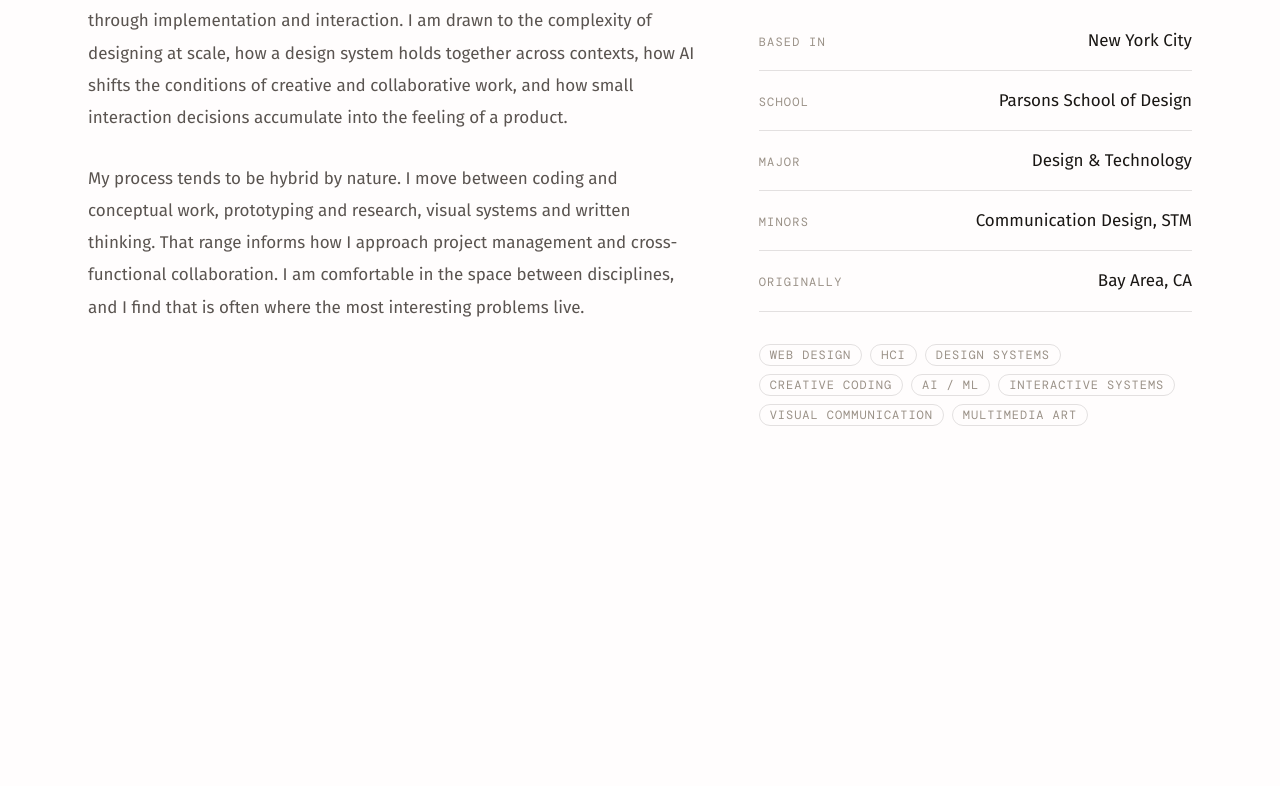
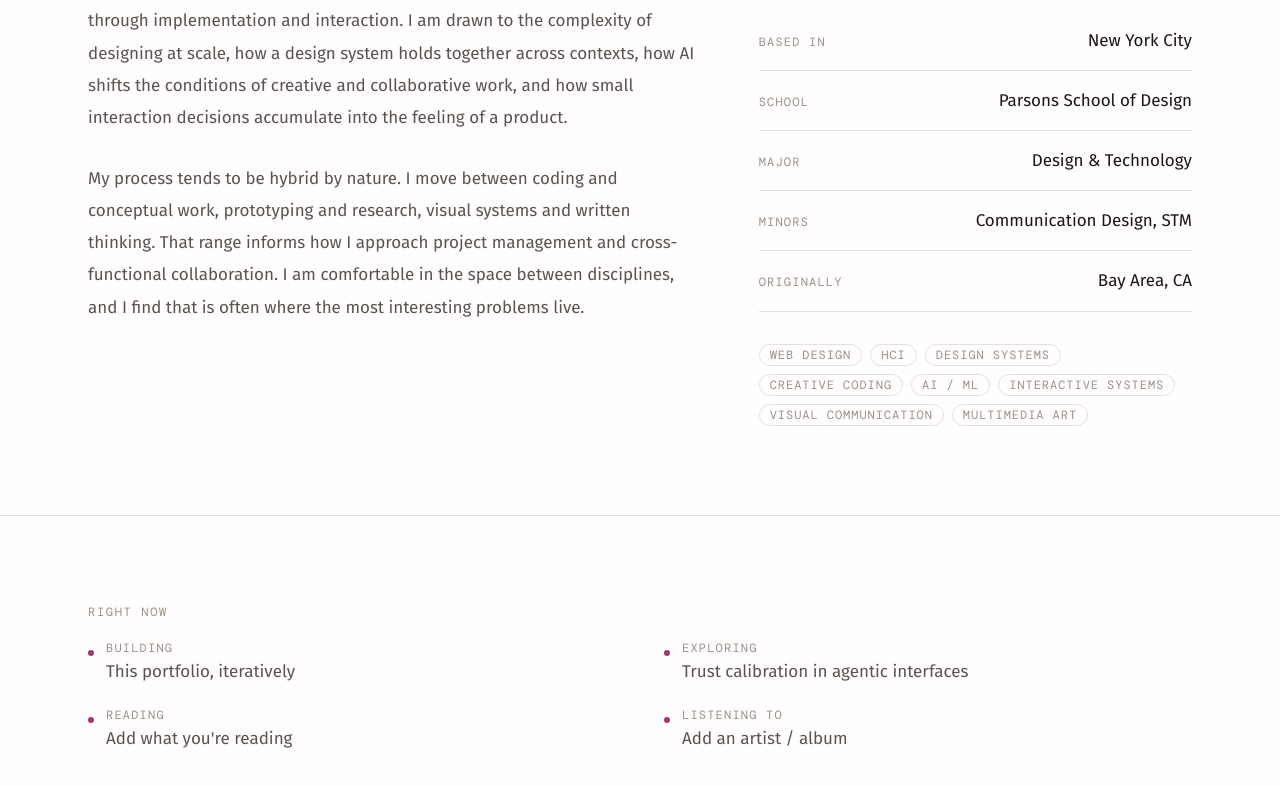
Before and after one commit to isaxt/portfolio-scaffold, a Next.js app: page /about in a window 1280 px wide. Shown: the part 1217-2003 px from the top of the page. Before the commit the page ends 1732 px from the top, so only its background shows below. Built offline with nearby package versions, Linux system fonts and the light colour scheme; a web font is replaced by a local one.

Commit message:
adding about things

```diff
--- a/app/about/page.tsx
+++ b/app/about/page.tsx
@@ -19,6 +19,13 @@ const SKILLS = [
   "Interactive Systems",
   "Visual Communication",
   "Multimedia Art",
+];
+
+const RIGHT_NOW = [
+  { label: "Building", value: "This portfolio, iteratively" },
+  { label: "Exploring", value: "Trust calibration in agentic interfaces" },
+  { label: "Reading", value: "Add what you're reading" },
+  { label: "Listening to", value: "Add an artist / album" },
 ];
 
 export default function About() {
@@ -126,6 +133,22 @@ export default function About() {
           </aside>
         </div>
       </Section>
+
+      <Section eyebrow="Right now" className="border-t border-line">
+        <div className="grid grid-cols-1 gap-x-12 gap-y-6 sm:grid-cols-2">
+          {RIGHT_NOW.map((item) => (
+            <div key={item.label} className="flex items-start gap-3">
+              <span className="mt-2 h-1.5 w-1.5 shrink-0 rounded-full bg-signal" />
+              <div>
+                <p className="font-mono text-label uppercase tracking-[0.1em] text-ink-60">
+                  {item.label}
+                </p>
+                <p className="mt-1 text-body text-prose">{item.value}</p>
+              </div>
+            </div>
+          ))}
+        </div>
+      </Section>
     </div>
   );
 }
--- a/components/cursor/Cursor.tsx
+++ b/components/cursor/Cursor.tsx
@@ -24,8 +24,8 @@ export function Cursor() {
 
   const x = useMotionValue(-100);
   const y = useMotionValue(-100);
-  const springX = useSpring(x, { stiffness: 500, damping: 40, mass: 0.4 });
-  const springY = useSpring(y, { stiffness: 500, damping: 40, mass: 0.4 });
+  const springX = useSpring(x, { stiffness: 900, damping: 50, mass: 0.2 });
+  const springY = useSpring(y, { stiffness: 900, damping: 50, mass: 0.2 });
 
   useEffect(() => {
     setIsCoarse(!window.matchMedia("(pointer: fine)").matches);
```
